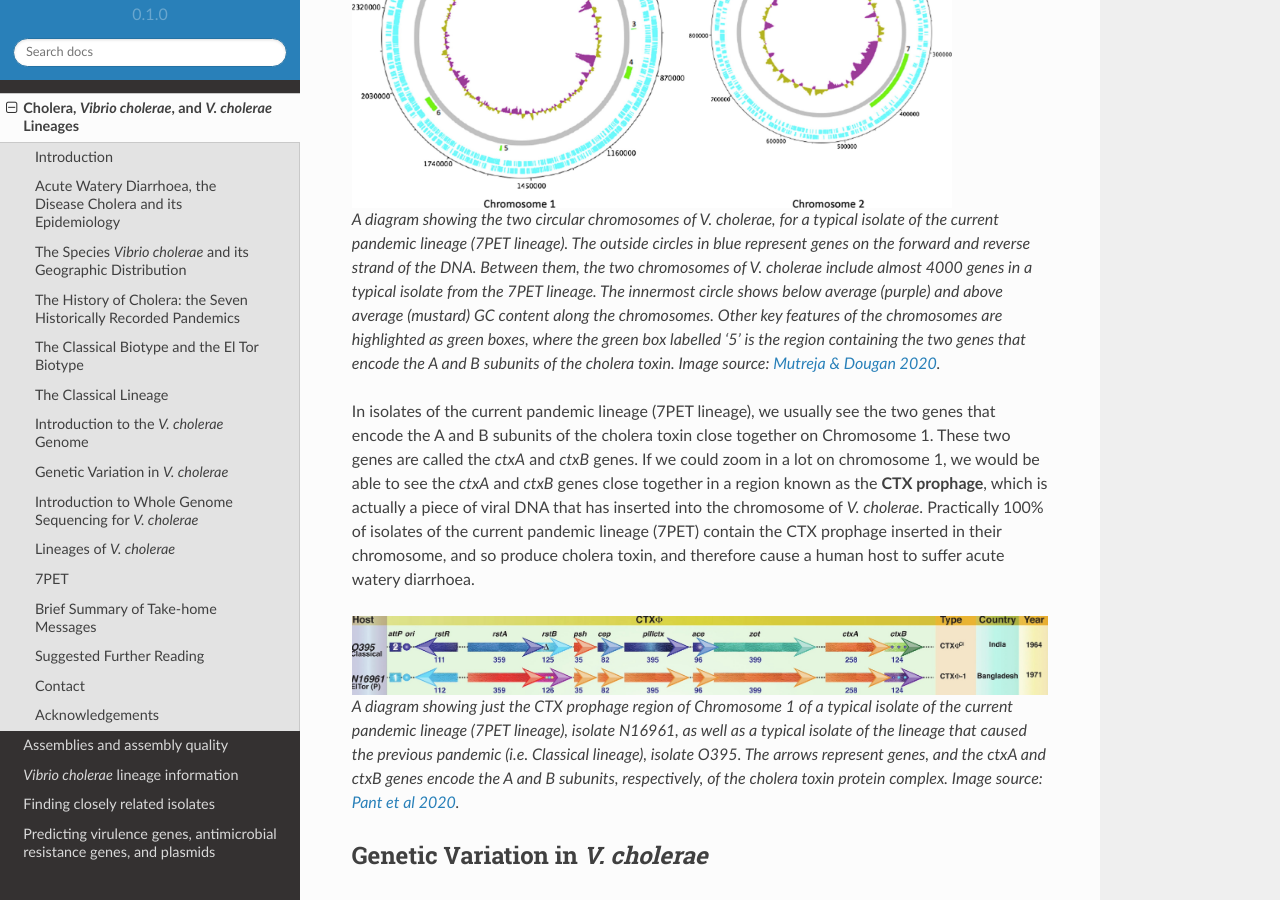
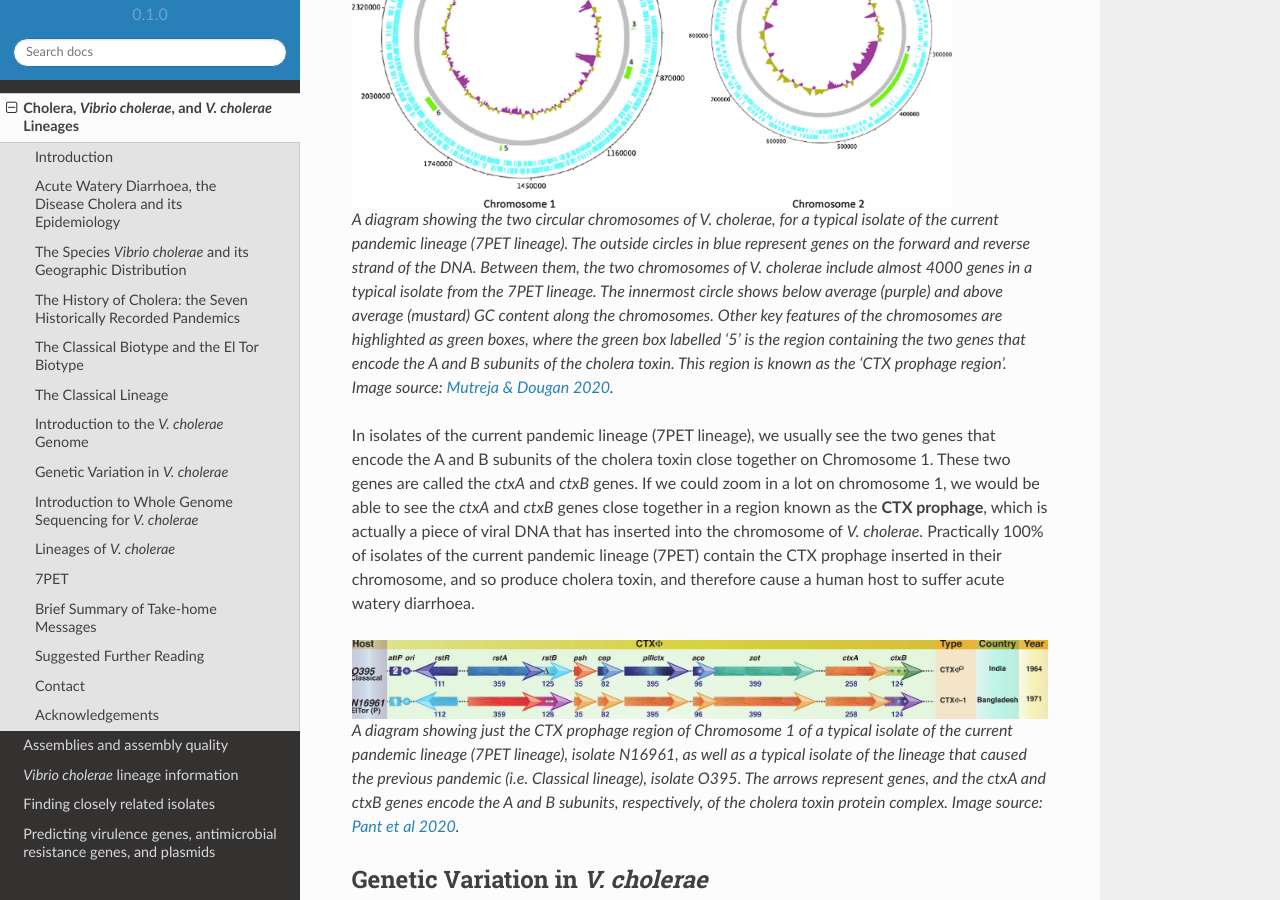
Before and after one commit to avrilcoghlan/cholerabook, a Sphinx documentation site: the page built from docs/source/vibriogenomes.rst, in a window 1280 px wide and 900 px high, scrolled down 6788 px. Built offline with Sphinx 7.4.7 and the Read the Docs theme 2.0.0, drawn with Linux system fonts in a browser that asks for light colours.

Commit message:
Update vibriogenomes.rst

```diff
--- a/docs/source/vibriogenomes.rst
+++ b/docs/source/vibriogenomes.rst
@@ -165,7 +165,7 @@ from the 7PET lineage (`Heidelberg 2000`_).
 .. figure:: Chromosomes.jpg
   :width: 600
 
-  A diagram showing the two circular chromosomes of *V. cholerae*, for a typical isolate of the current pandemic lineage (7PET lineage). The outside circles in blue represent genes on the forward and reverse strand of the DNA. Between them, the two chromosomes of *V. cholerae* include almost 4000 genes in a typical isolate from the 7PET lineage. The innermost circle shows below average (purple) and above average (mustard) GC content along the chromosomes. Other key features of the chromosomes are highlighted as green boxes, where the green box labelled '5' is the region containing the two genes that encode the A and B subunits of the cholera toxin. Image source: `Mutreja & Dougan 2020`_.
+  A diagram showing the two circular chromosomes of *V. cholerae*, for a typical isolate of the current pandemic lineage (7PET lineage). The outside circles in blue represent genes on the forward and reverse strand of the DNA. Between them, the two chromosomes of *V. cholerae* include almost 4000 genes in a typical isolate from the 7PET lineage. The innermost circle shows below average (purple) and above average (mustard) GC content along the chromosomes. Other key features of the chromosomes are highlighted as green boxes, where the green box labelled '5' is the region containing the two genes that encode the A and B subunits of the cholera toxin. This region is known as the 'CTX prophage region'. Image source: `Mutreja & Dougan 2020`_.
 
 .. _Mutreja & Dougan 2020: https://pubmed.ncbi.nlm.nih.gov/31345641/
 
```
